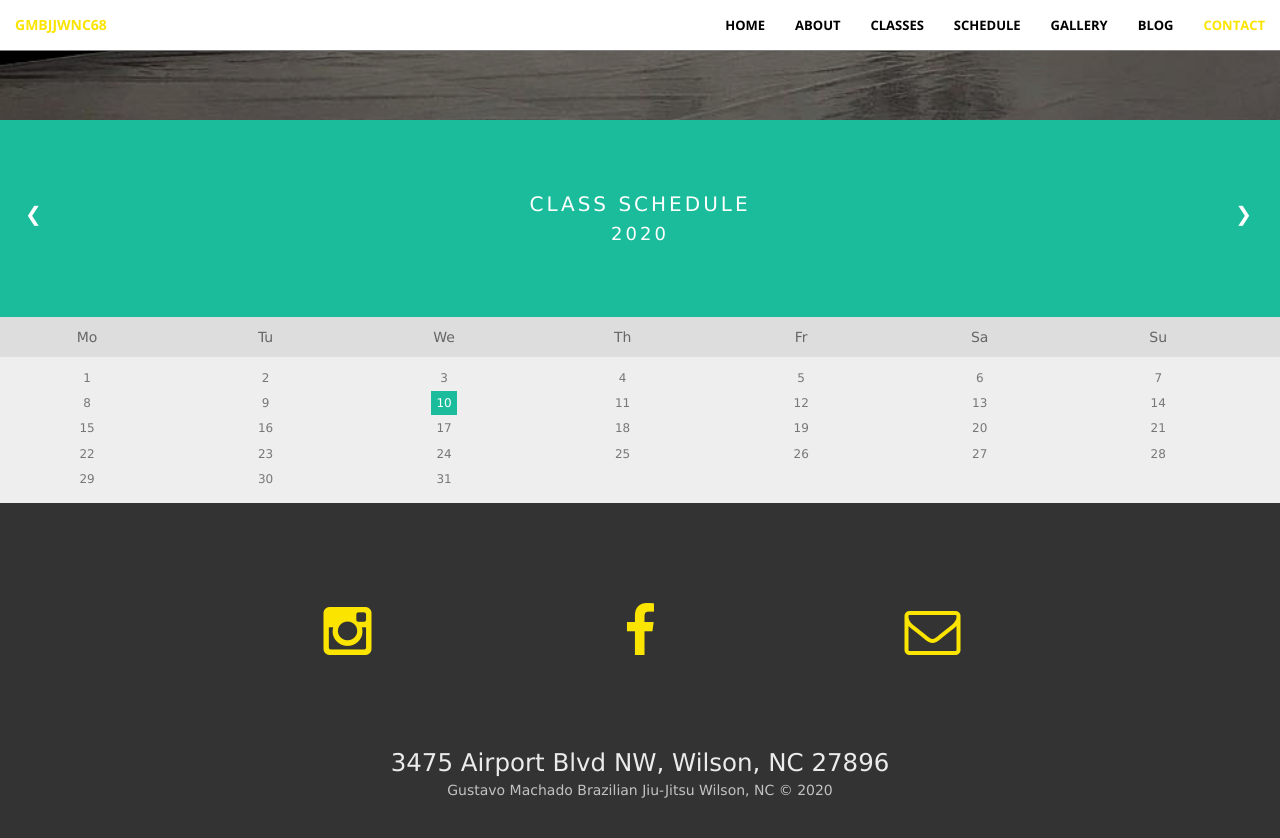
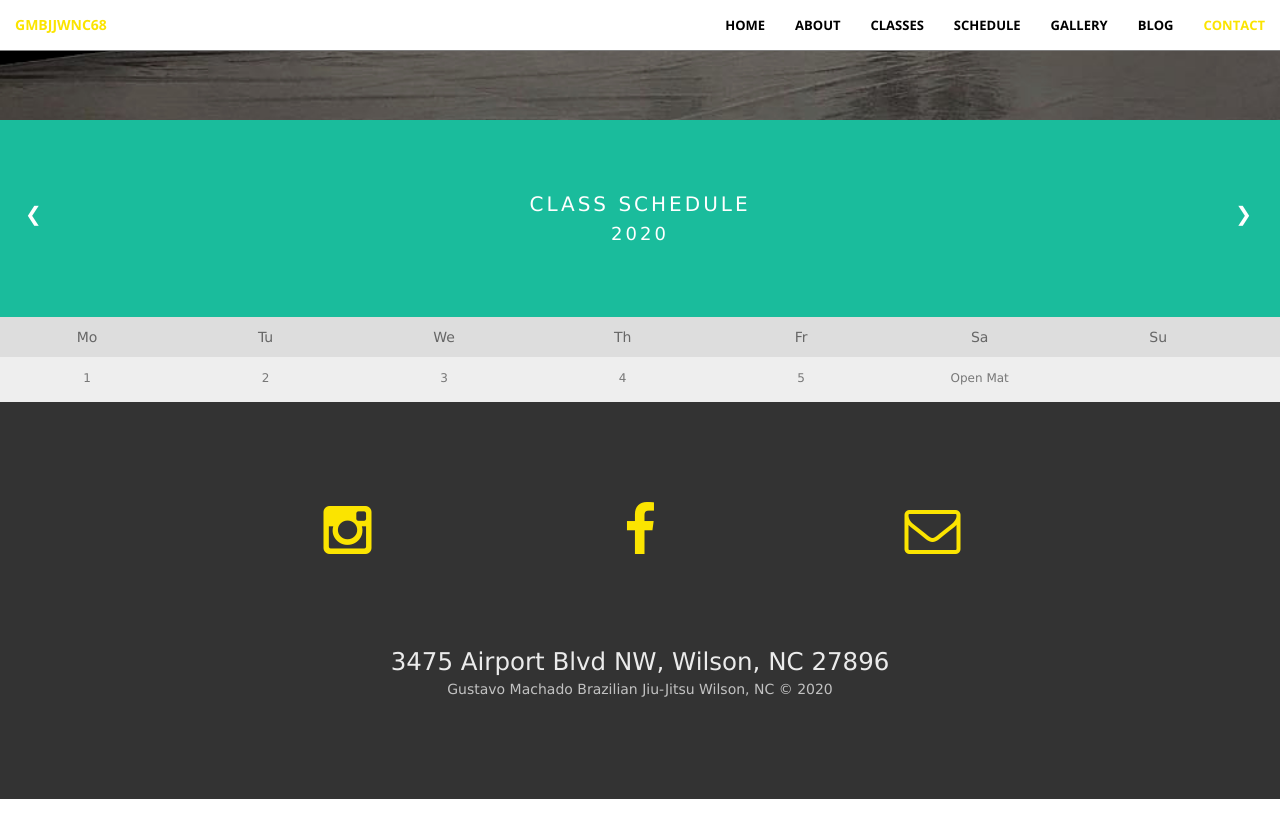
Before and after one commit to gmbjjwnc68/gmbjjwnc68.github.io, a Jekyll site: the page built from schedule.html, in a window 1280 px wide and 900 px high, scrolled down 780 px. Shown: the top 838 px of the window. Built offline with Jekyll 4.4.1, drawn with Linux system fonts in a browser that asks for light colours; after the commit the page ends 1579 px from its top, so only the background shows below that.

Commit message:
Change calendar

```diff
--- a/_includes/class_schedule.html
+++ b/_includes/class_schedule.html
@@ -114,32 +114,8 @@ body {font-family: Verdana, sans-serif;}
   <li>3</li>
   <li>4</li>
   <li>5</li>
-  <li>6</li>
-  <li>7</li>
-  <li>8</li>
-  <li>9</li>
-  <li><span class="active">10</span></li>
-  <li>11</li>
-  <li>12</li>
-  <li>13</li>
-  <li>14</li>
-  <li>15</li>
-  <li>16</li>
-  <li>17</li>
-  <li>18</li>
-  <li>19</li>
-  <li>20</li>
-  <li>21</li>
-  <li>22</li>
-  <li>23</li>
-  <li>24</li>
-  <li>25</li>
-  <li>26</li>
-  <li>27</li>
-  <li>28</li>
-  <li>29</li>
-  <li>30</li>
-  <li>31</li>
+  <li>Open Mat</li>
+  <li> </li>
 </ul>
 
 </body>
```
